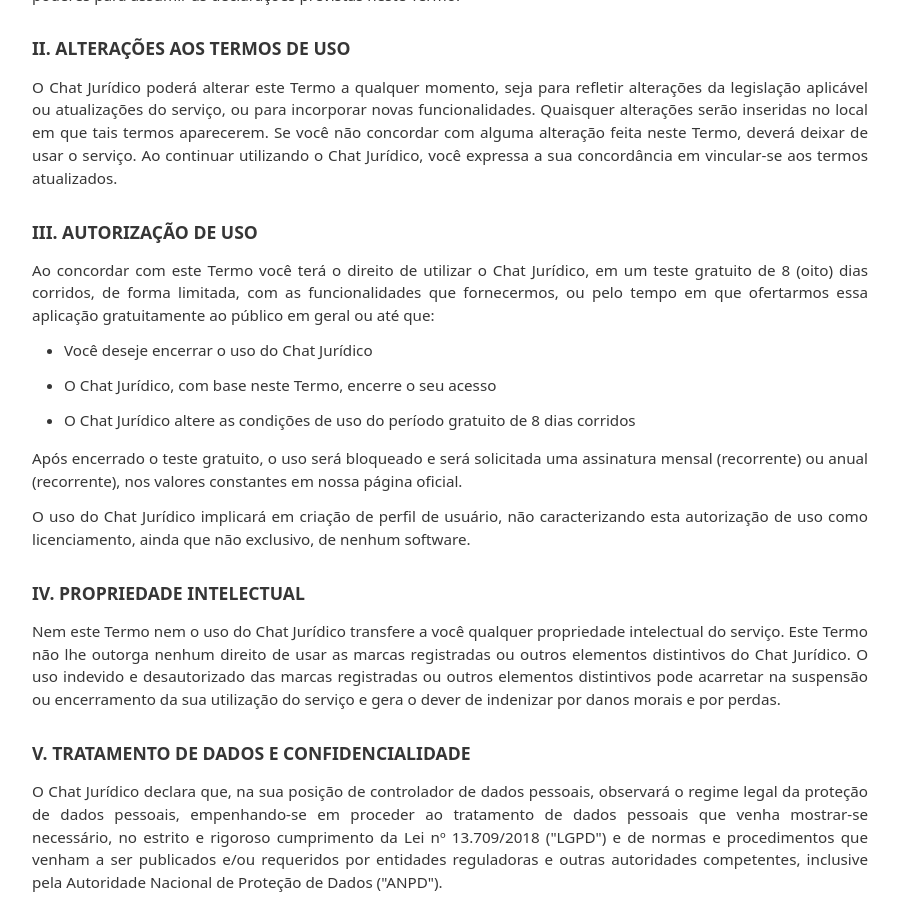
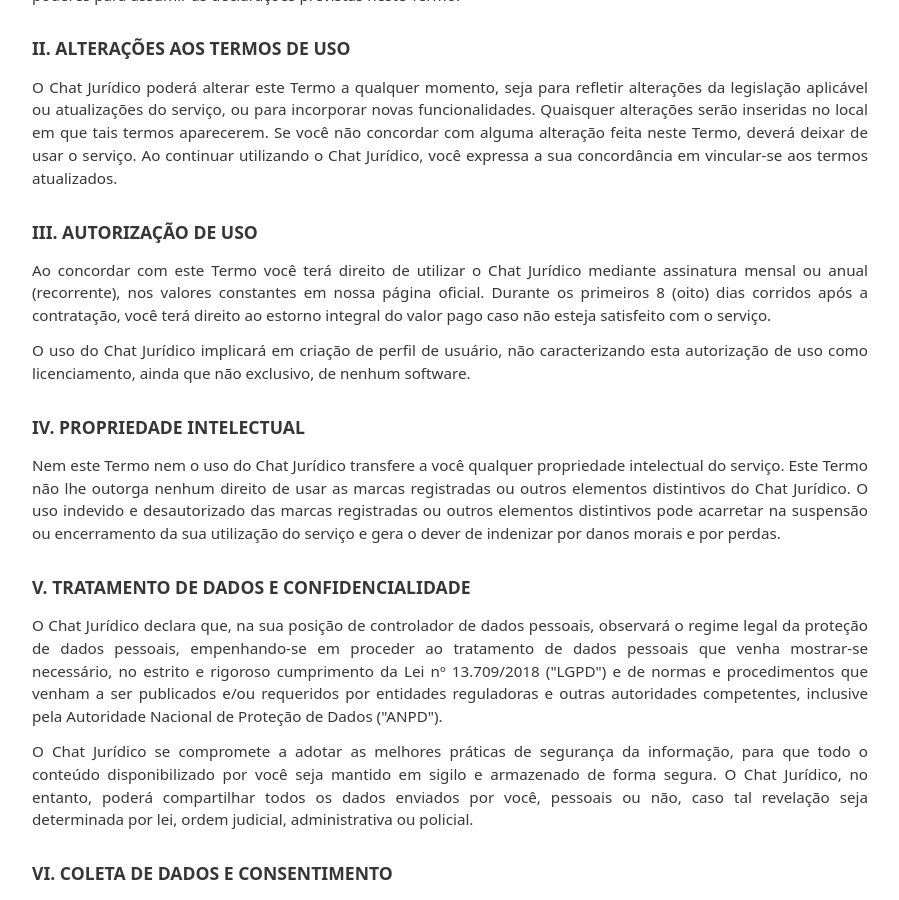
Before and after one commit to jvlustosa/website-chat-juridico, a Jekyll site: the page built from _pages/compliance/termos-de-uso.html, in a window 1280 px wide and 900 px high, scrolled down 397 px. Shown: the whole window, without its empty margins (190-1089 px from the left). Built offline with Jekyll 4.4.1, drawn with Linux system fonts in a browser that asks for light colours; some of the changed text lies outside the part shown.

Commit message:
Termos de uso e politica de privacidade

```diff
--- a/_data/faq.yml
+++ b/_data/faq.yml
@@ -32,4 +32,4 @@
   answer: "Não realizamos disparos em massa para proteger sua conta do WhatsApp e garantir a qualidade do atendimento. Oferecemos apenas a funcionalidade de agendamento de mensagens individuais."
 
 - question: "Qual é a garantia oferecida?"
-  answer: "Oferecemos garantia de 8 dias para todos os nossos clientes. Se você não estiver satisfeito com o serviço, pode solicitar o reembolso dentro deste período. Para mais detalhes, consulte nossos <a href='/termos-e-condicoes/' class='text-primary'>Termos de Uso</a>."
+  answer: "Oferecemos garantia de 8 dias para todos os nossos clientes. Se você não estiver satisfeito com o serviço, pode solicitar o reembolso dentro deste período. Para mais detalhes, consulte nossos <a href='/termos-de-uso/' class='text-primary'>Termos de Uso</a>."
--- a/_pages/compliance/termos-de-uso.html
+++ b/_pages/compliance/termos-de-uso.html
@@ -79,18 +79,9 @@
         vincular-se aos termos atualizados.</p>
 
     <h2>III. AUTORIZAÇÃO DE USO</h2>
-    <p>Ao concordar com este Termo você terá o direito de utilizar o Chat Jurídico, em um teste gratuito de 8 (oito)
-        dias corridos, de
-        forma limitada, com as funcionalidades que fornecermos, ou pelo tempo em que ofertarmos essa aplicação
-        gratuitamente ao público em geral ou até que:</p>
-    <ul>
-        <li>Você deseje encerrar o uso do Chat Jurídico</li>
-        <li>O Chat Jurídico, com base neste Termo, encerre o seu acesso</li>
-        <li>O Chat Jurídico altere as condições de uso do período gratuito de 8 dias corridos</li>
-    </ul>
-
-    <p>Após encerrado o teste gratuito, o uso será bloqueado e será solicitada uma assinatura mensal (recorrente) ou
-        anual (recorrente), nos valores constantes em nossa página oficial.</p>
+    <p>Ao concordar com este Termo você terá direito de utilizar o Chat Jurídico mediante assinatura mensal ou anual
+        (recorrente), nos valores constantes em nossa página oficial. Durante os primeiros 8 (oito) dias corridos após a
+        contratação, você terá direito ao estorno integral do valor pago caso não esteja satisfeito com o serviço.</p>
 
     <p>O uso do Chat Jurídico implicará em criação de perfil de usuário, não caracterizando esta autorização de uso como
         licenciamento, ainda que não exclusivo, de nenhum software.</p>
@@ -252,10 +243,15 @@
     <p>O fato de uma parte deixar de executar uma disposição prevista neste Termo ou de demorar a fazê-lo não será
         interpretado como uma renúncia, desta parte, a seu direito de fazê-lo posteriormente.</p>
 
-    <h3>3. Assinatura</h3>
+    <h3>3. Assinatura e Política de Reembolso</h3>
     <p>A assinatura no Chat Jurídico é mensal ou anual, inexistindo qualquer pagamento a título único mensal ou anual.
         Você concorda que para não haver cobranças regulares, é necessário realizar o cancelamento da assinatura através
         do portal do assinante.</p>
+
+    <p>Oferecemos uma garantia de satisfação de 8 (oito) dias corridos a partir da data da contratação. Durante este
+        período, caso você não esteja satisfeito com o serviço, poderá solicitar o cancelamento com reembolso integral
+        do valor pago. Após este período, cancelamentos não darão direito a reembolso proporcional do período não
+        utilizado.</p>
 
     <h3>4. Prevalência</h3>
     <p>Se surgir qualquer conflito, os Termos Adicionais prevalecem sobre este Termo em relação ao Chat Jurídico aos
```
